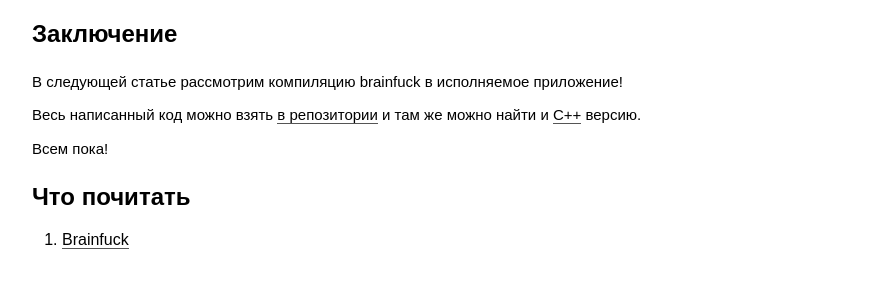
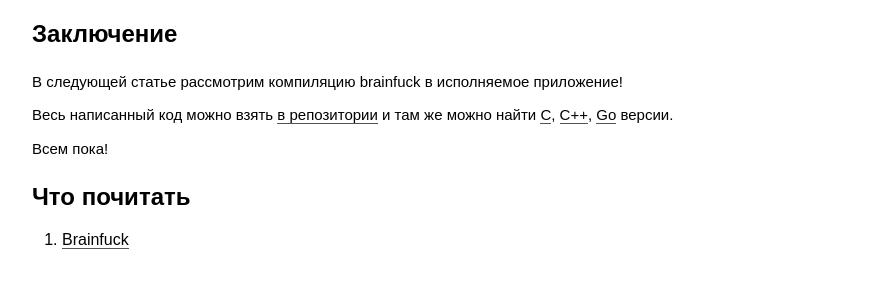
Before and after one commit to FreeCX/freecx.github.io, a Jekyll site: the page built from _posts/2021-12-29-bf-interp.md, in a window 1280 px wide and 900 px high, scrolled down 5897 px. Shown: the part 538-837 px from the top of the window, without its empty margins (195-1084 px from the left). Built offline with Jekyll 4.4.1, drawn with Linux system fonts in a browser that asks for light colours; some web fonts are replaced.

Commit message:
chore: update links

```diff
--- a/_posts/2021-12-29-bf-interp.md
+++ b/_posts/2021-12-29-bf-interp.md
@@ -309,7 +309,7 @@ $ echo "++++++++++[>+++++++>++++++++++>+++>+<<<<-]>++.>+.+++++++..+++.>++.<<++++
 # Заключение
 В следующей статье рассмотрим компиляцию brainfuck в исполняемое приложение!
 
-Весь написанный код можно взять [в репозитории][rust-code] и там же можно найти и [C++][cpp-code] версию.
+Весь написанный код можно взять [в репозитории][rust-code] и там же можно найти [C][c-code], [C++][cpp-code], [Go][go-code] версии.
 
 Всем пока!
 
@@ -318,7 +318,9 @@ $ echo "++++++++++[>+++++++>++++++++++>+++>+<<<<-]>++.>+.+++++++..+++.>++.<<++++
 
 [wiki]: https://ru.wikipedia.org/wiki/Brainfuck
 [rust-code]: https://github.com/FreeCX/post-brainfuck/releases/tag/interpreter
+[c-code]: https://github.com/FreeCX/post-brainfuck/c/
 [cpp-code]: https://github.com/FreeCX/post-brainfuck/tree/cpp-version
+[go-code]: https://github.com/FreeCX/post-brainfuck/tree/go-version
 [func]: https://github.com/ryanfox/brainfunction
 [turing]: https://ru.wikipedia.org/wiki/Полнота_по_Тьюрингу
 [repo-examples]: https://github.com/FreeCX/post-brainfuck/tree/main/examples
```
